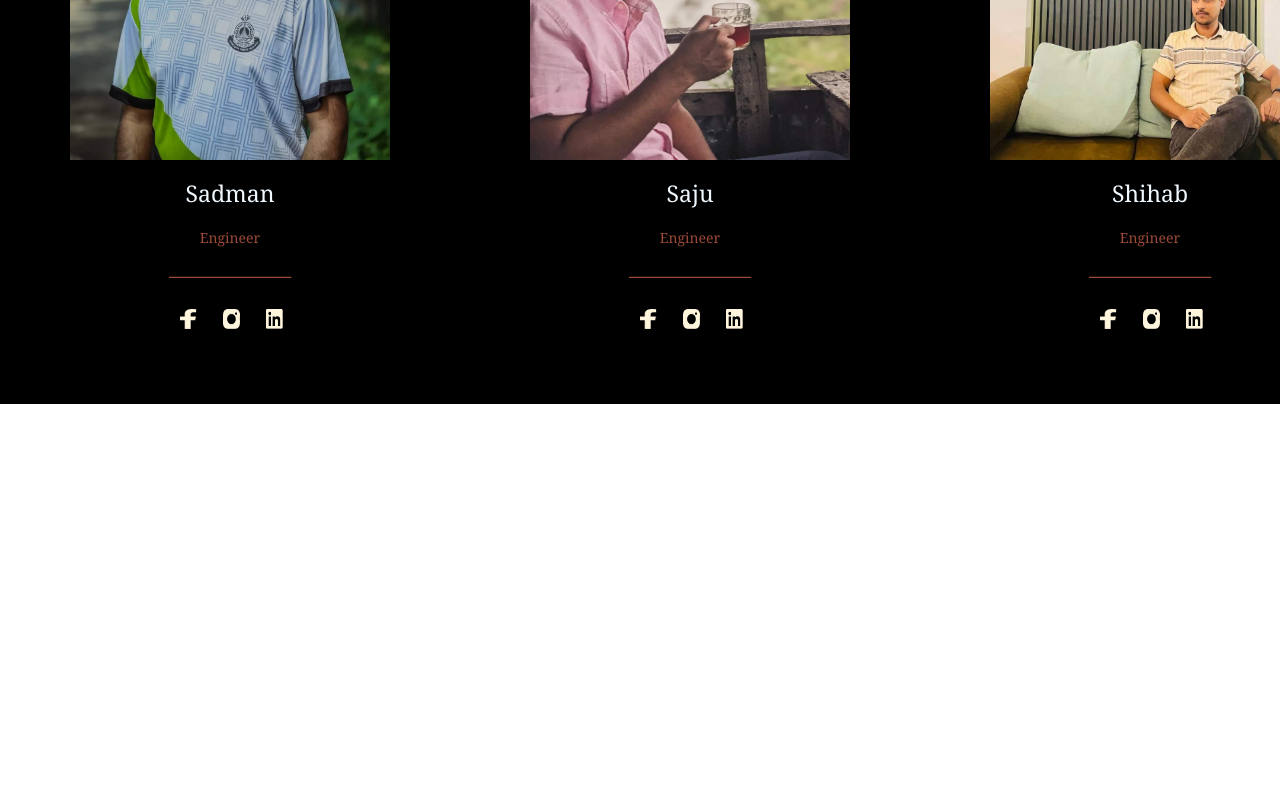
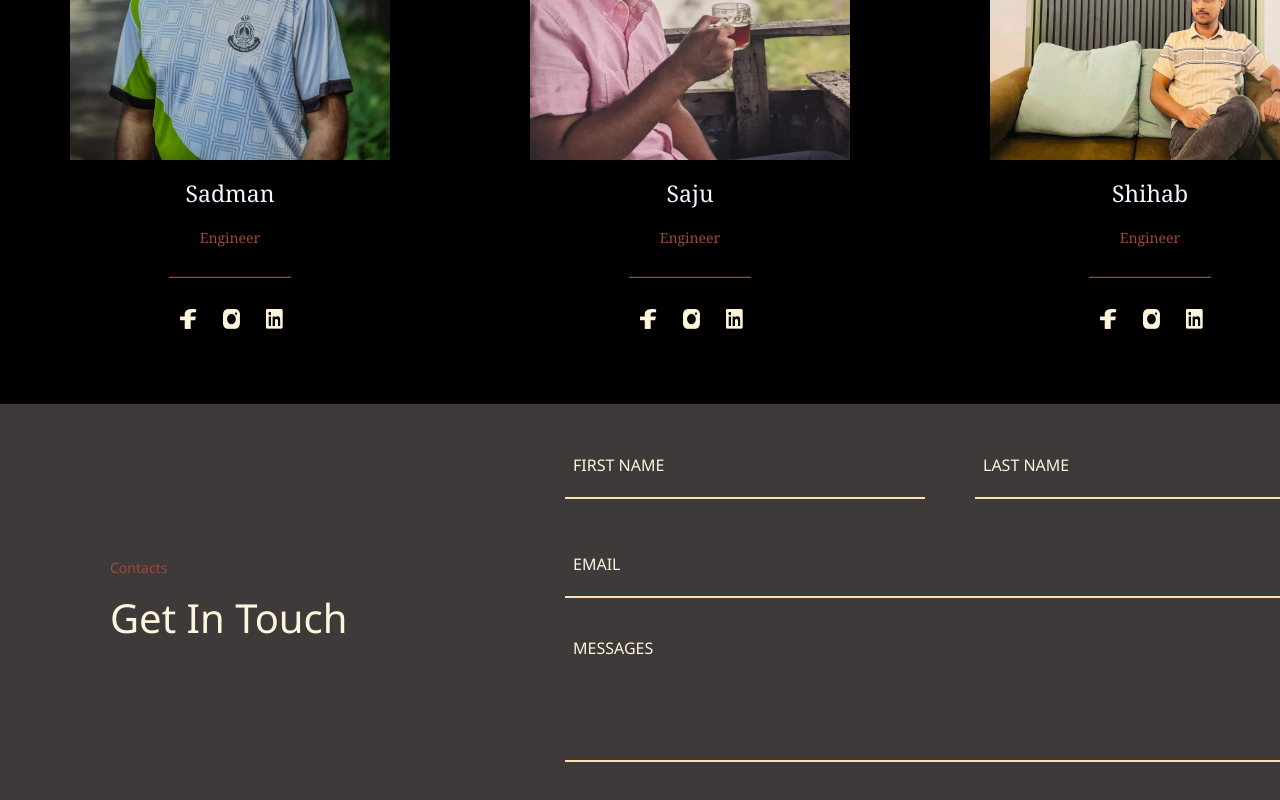
Before and after one commit to 5huv0/My-Photography-Portfolio, a React (Vite) app: page / in a window 1280 px wide. Shown: the part 5454-6254 px from the top of the page. Before the commit the page ends 5858 px from the top, so only its background shows below. Built offline with nearby package versions, Linux system fonts and the light colour scheme.

Commit message:
footer  section one done

```diff
--- a/src/App.css
+++ b/src/App.css
@@ -489,5 +489,70 @@ body{
 
 
 /* Footer section work starts here */
+.footer-sec{
+    background-color: #3f3a3a;
+    display: flex;
+    flex-direction: row;
+    padding: 10px;
+    font-family:'Segoe UI', Tahoma, Geneva, Verdana, sans-serif;
+    align-items: center;
+    justify-content: center;
+    height: 400px;
+    width: 100%;
+}
+
+.footer-contacts{
+    margin-right: auto;
+    padding-left: 100px;
+}
+
+.footer-contacts p{
+    color: #9C4A38;
+    font-size: 14px;
+}
+
+.footer-contacts h2{
+    color: #FFF5DD;
+    font-size: 40px;
+}
+
+
+.input-row {
+    display: flex;
+    flex-direction: row;
+    gap: 30px;
+    padding: 15px;
+    text-align: start;
+    color: #FDE3A7;
+  }
+
+  .input-row:first-child {
+    margin-bottom: 15px;
+  }
+
+  input {
+    flex: 1;
+    padding: 8px;
+    background-color: #3f3a3a;
+    width: 360px;
+    margin-right: 20px;
+    outline: none;
+    border: none;
+    border-bottom: 2px solid #FDE3A7;
+    box-sizing: border-box;
+  }
+
+  input::placeholder {
+    color: #FFF5DD;
+  }
+
+
+#name {
+    padding-bottom: 100px;
+}
+
+#email, #f-name, #l-name{
+    padding-bottom: 20px;
+}
 
 /* Footer section work ends here */
--- a/src/App.jsx
+++ b/src/App.jsx
@@ -13,6 +13,7 @@ import EventSec from './components/EventsSec'
 import EventSecData from './components/EventSecData'
 import ClientSec from './components/ClientSec'
 import ClientData from './components/ClientData'
+import Footer from './components/Footer'
 
 function App() {
   const YearSec = YearSecData.map(data => {
@@ -65,7 +66,7 @@ const Client = ClientData.map(x => {
      <section className="client">
       {Client}
      </section>
-
+     <Footer/>
     </>
   )
 }
--- a/src/components/Footer.jsx
+++ b/src/components/Footer.jsx
@@ -4,7 +4,27 @@ export default function Footer(){
     return(
         <div>
             <footer className="footer-sec">
-                <h1></h1>
+
+                <div className="footer-contacts">
+                    <p>Contacts</p>
+                    <h2>Get In Touch</h2>
+                </div>
+
+                <div className="footer-form">
+                    <div className="input-container">
+                        <div className="input-row">
+                            <input type="text" placeholder="FIRST NAME" id="f-name"/>
+                            <input type="text" id="l-name" placeholder="LAST NAME"/>
+                        </div>
+                        <div className="input-row">
+                            <input type="email" id="email" placeholder="EMAIL"/>
+                        </div>
+                        <div className="input-row">
+                            <input type="text" placeholder="MESSAGES" id="name" />
+                        </div>
+                    </div>
+
+                </div>
             </footer>
         </div>
     )
```
